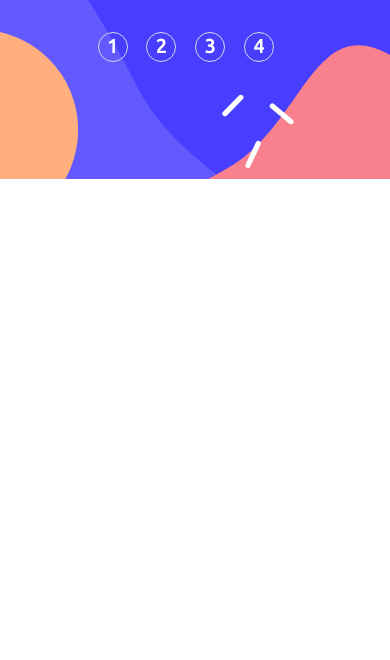
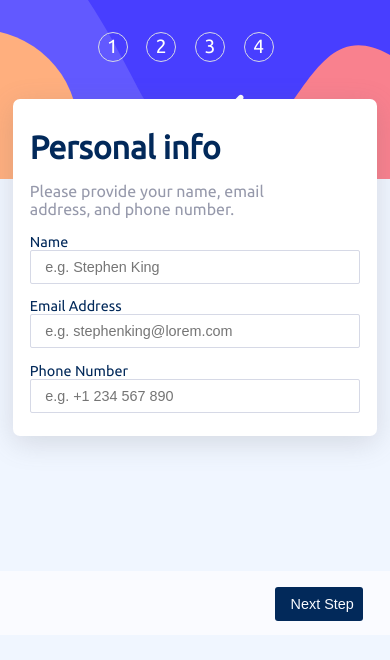
Before and after one commit to Anusha-Syeda012/Multi-Step-Form-Main, a plain HTML site: page index.html in a window 390 px wide. Drawn offline with Linux system fonts and the light colour scheme.

Commit message:
First Page - (Personal Info) for mobile view committed

```diff
--- a/style.css
+++ b/PersonalInfo.css
@@ -23,20 +23,6 @@
   --font-wght-regular: 400;
   --font-wght-medium: 500;
   --font-wght-bold: 700;
-
-  /* For Font Sizes */
-  --xxlarge: clamp(0.3606rem, 0.3826rem + -0.0244vw, 0.3769rem);
-  --xlarge: clamp(0.4506rem, 0.4523rem + -0.0019vw, 0.4519rem);
-  --larger: clamp(0.5425rem, 0.5352rem + 0.031vw, 0.5631rem);
-  --large: clamp(0.6513rem, 0.6328rem + 0.0789vw, 0.7038rem);
-  --xmedium: clamp(0.7813rem, 0.7465rem + 0.1484vw, 0.88rem);
-  --meduim: clamp(0.9375rem, 0.8803rem + 0.2441vw, 1.1rem);
-  --small: clamp(1.125rem, 1.037rem + 0.3756vw, 1.375rem);
-  --xsmall: clamp(1.35rem, 1.2202rem + 0.554vw, 1.7188rem);
-  --xxsmall: clamp(1.62rem, 1.4338rem + 0.7944vw, 2.1488rem);
-  --xxxsmall: clamp(1.9438rem, 1.6825rem + 1.1146vw, 2.6856rem);
-  --xxxxsmall: clamp(2.3325rem, 1.9718rem + 1.539vw, 3.3569rem);
-  --xxxxxsmall: clamp(2.7994rem, 2.3075rem + 2.0986vw, 4.1963rem);
 }
 /*Custome Default size to Border box */
 *,
@@ -51,21 +37,24 @@ body {
   padding: 0;
   font-family: var(--font-family-default);
   font-size: 1.3rem;
-  min-height: 100vh;
+  min-height: 100vw;
 
   background-image: url("./assets/images/bg-sidebar-mobile.svg");
   background-repeat: no-repeat;
   background-size: contain;
+
+  background-color: var(--Magnolia);
 }
 
 /* For mobile screens */
 
-/* Grid and head to only header */
+/* Grid for overall */
 .grid {
   display: grid;
   grid-template-columns: repeat(8, 1fr);
 }
 
+/* For header */
 .head {
   margin-top: 1rem;
   text-align: center;
@@ -79,6 +68,7 @@ body {
 
   font-size: 1.2rem;
   padding-top: 2px;
+  font-weight: var(--font-wght-regular);
 
   border: 1px solid var(--Light-gray);
   border-radius: 50%;
@@ -90,6 +80,7 @@ body {
   background-color: var(--Light-blue);
   color: var(--clr-Marine-blue);
   cursor: pointer;
+  font-weight: var(--font-wght-bold);
   border: transparent;
 }
 
@@ -100,6 +91,7 @@ body {
 
   font-size: 1.2rem;
   padding-top: 2px;
+  font-weight: var(--font-wght-regular);
 
   border: 1px solid var(--Light-gray);
   border-radius: 50%;
@@ -112,6 +104,7 @@ body {
   color: var(--clr-Marine-blue);
   cursor: pointer;
   border: transparent;
+  font-weight: var(--font-wght-bold);
 }
 
 /* Child 3 */
@@ -121,6 +114,7 @@ body {
 
   font-size: 1.2rem;
   padding-top: 2px;
+  font-weight: var(--font-wght-regular);
 
   border: 1px solid var(--Light-gray);
   border-radius: 50%;
@@ -134,6 +128,7 @@ body {
   color: var(--clr-Marine-blue);
   cursor: pointer;
   border: transparent;
+  font-weight: var(--font-wght-bold);
 }
 
 /* Child 4 */
@@ -143,6 +138,7 @@ body {
 
   font-size: 1.2rem;
   padding-top: 2px;
+  font-weight: var(--font-wght-regular);
 
   border: 1px solid var(--Light-gray);
   border-radius: 50%;
@@ -156,6 +152,93 @@ body {
   color: var(--clr-Marine-blue);
   cursor: pointer;
   border: transparent;
+  font-weight: var(--font-wght-bold);
+}
+
+/* For Main */
+.main-container {
+  margin-inline: 0.8rem;
+  margin-top: 1.3rem;
+
+  grid-column-start: 1;
+  grid-column-end: 9;
+
+  background-color: var(--White);
+  border: 1px solid transparent;
+  border-radius: 7px;
+  box-shadow: rgba(100, 100, 111, 0.2) 0px 7px 29px 0px;
+}
+
+/* positioning all inner content  */
+.display-style {
+  display: flex;
+  flex-direction: column;
+  justify-content: flex-start;
+  padding: 0.5rem 1rem;
+}
+
+/* ----STYLING FOR FIRST-PAGE (PERSONAL INFO) Started----------- */
+
+.main-container h1 {
+  color: var(--clr-Marine-blue);
+  font-weight: var(--font-wght-bold);
+  font-size: 2rem;
+  margin-bottom: 0;
+}
+
+.main-container p {
+  color: var(--Cool-gray);
+  font-size: 1rem;
+  width: 30ch;
+  font-weight: var(--font-wght-regular);
+}
+
+/* Styling Form */
+.details {
+  display: flex;
+  flex-direction: column;
+  justify-content: space-evenly;
+  color: var(--clr-Marine-blue);
+  font-size: 0.9rem;
+  font-weight: var(--font-wght-medium);
+}
+
+input {
+  border: 1px solid var(--Light-gray);
+  border-radius: 2px;
+  padding: 0.5rem;
+  padding-left: 0.9rem;
+  margin-bottom: 0.9rem;
+  font-size: 0.9rem;
+}
+
+/* ----STYLING FOR FIRST-PAGE (PERSONAL INFO)  Ended----------- */
+
+/* ---------------For Footer ---------------*/
+footer {
+  grid-column: 1/9;
+  background-color: var(--Alabaster);
+  box-sizing: border-box;
+  margin-top: 8.4rem;
+}
+/* Positioning & Styling button */
+.display-down {
+  padding-top: 1rem;
+  padding-inline: 17.2rem 1.5rem;
+}
+
+input[type="submit"] {
+  display: flex;
+  justify-content: center;
+  align-items: center;
+}
+.btn-submit {
+  grid-column: 6/9;
+  background-color: var(--clr-Marine-blue);
+  color: var(--Alabaster);
+
+  border: 1px solid transparent;
+  border-radius: 3px;
 }
 
 /* For Desktop Screens */
--- a/index.html
+++ b/index.html
@@ -4,7 +4,7 @@
     <meta charset="UTF-8" />
     <meta name="viewport" content="width=device-width, initial-scale=1.0" />
     <!-- displays site properly based on user's device -->
-    <link rel="stylesheet" href="style.css" />
+    <link rel="stylesheet" href="PersonalInfo.css" />
     <link
       rel="icon"
       type="image/png"
@@ -14,6 +14,7 @@
     <title>Frontend Mentor | Multi-step form</title>
   </head>
   <body>
+    <!-- For Personal Info -->
     <header class="grid head">
       <h2>1</h2>
       <h2>2</h2>
@@ -21,7 +22,43 @@
       <h2>4</h2>
     </header>
 
-    <main></main>
-    <!-- Sidebar start -->
+    <main class="grid">
+      <div class="main-container display-style">
+        <h1>Personal info</h1>
+        <p>Please provide your name, email address, and phone number.</p>
+
+        <form class="details">
+          <label for="name">Name</label>
+          <input
+            type="text"
+            id="name"
+            placeholder="e.g. Stephen King"
+            autocomplete="off"
+          />
+
+          <label for="email">Email Address</label>
+          <input
+            type="email"
+            id="email"
+            placeholder="e.g. stephenking@lorem.com"
+            autocomplete="off"
+          />
+
+          <label for="number">Phone Number</label>
+          <input
+            type="text"
+            id="number"
+            placeholder="e.g. +1 234 567 890"
+            autocomplete="off"
+          />
+        </form>
+      </div>
+    </main>
+
+    <footer class="grid display-down">
+      <a href="SelectPlanMonthly.html">
+        <input type="button" value="Next Step" class="btn-submit" />
+      </a>
+    </footer>
   </body>
 </html>
```
Also changed, not shown: SelectPlanMonthly.html (added).
